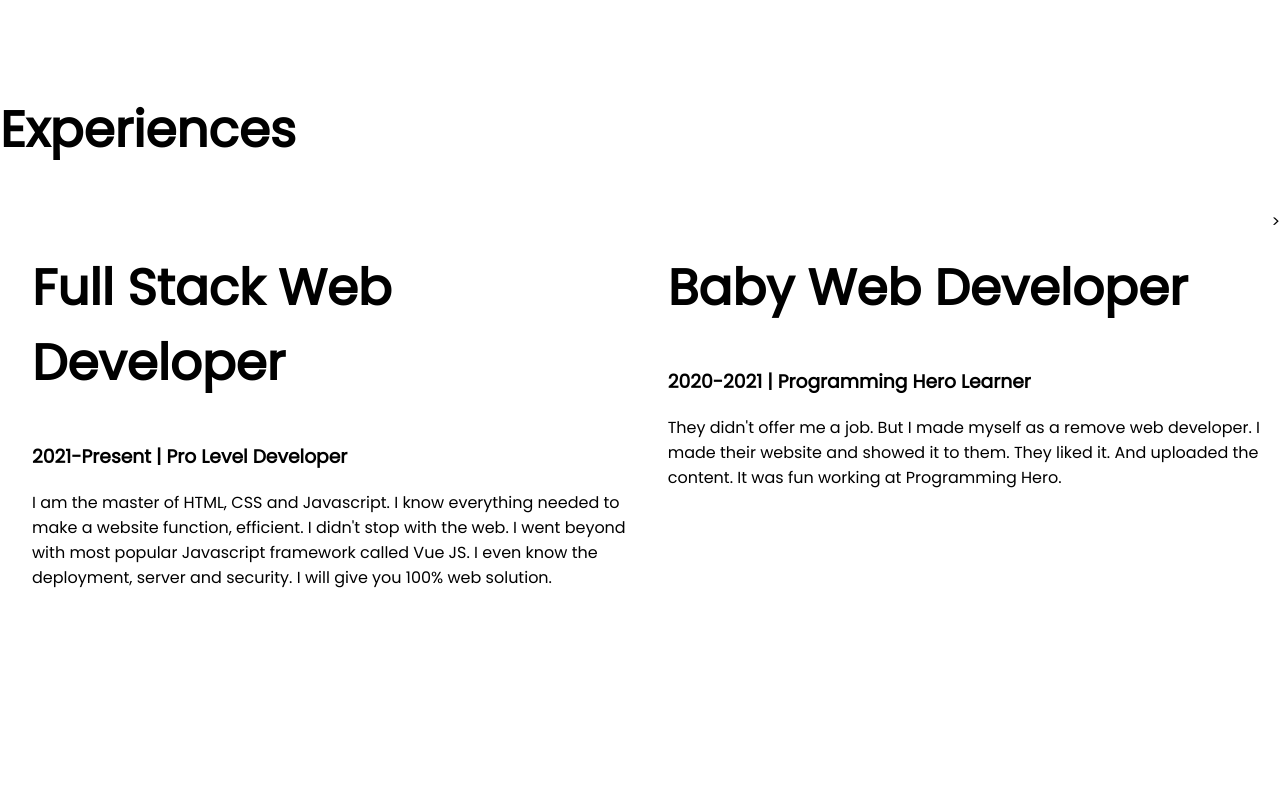
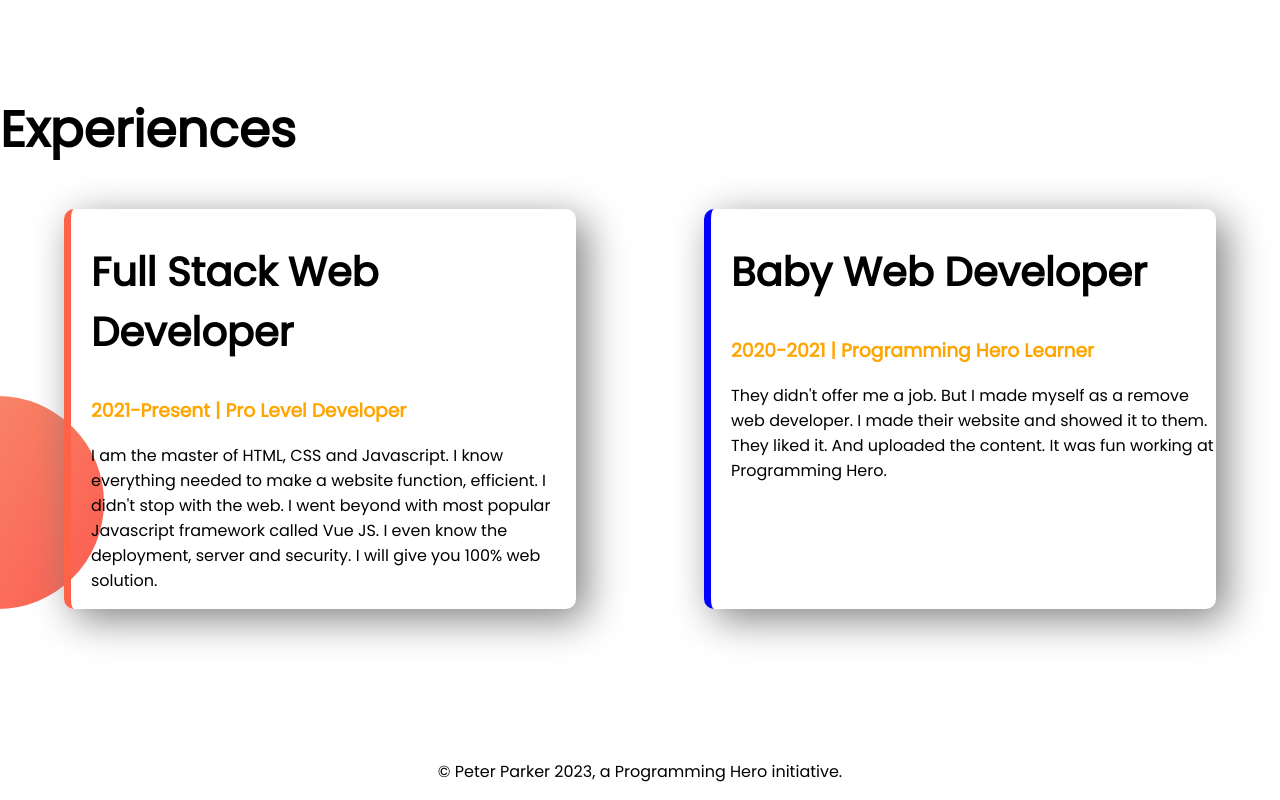
Before and after one commit to tamannachowdhury1/developer-portfolio, a plain HTML site: page index.html in a window 1280 px wide. Shown: the part 1249-2049 px from the top of the page. Before the commit the page ends 2005 px from the top, so only its background shows below. Drawn offline with Linux system fonts and the light colour scheme.

Commit message:
developer

```diff
--- a/index.html
+++ b/index.html
@@ -43,28 +43,30 @@
     </section>
     <section class="experience">
         <h1>Experiences</h1>
-        <div class="flexible-container">
-            <div class="width">
-                <h1>Full Stack Web Developer<h1>
-                        <h3>2021-Present | Pro Level Developer</h3>
+        <div class="flexible-container pic">
+            <div id="full" class="width cxperience">
+                <h2>Full Stack Web Developer<h2>
+                        <h3 class="orange">2021-Present | Pro Level Developer</h3>
                         <p>I am the master of HTML, CSS and Javascript. I know everything needed to make a website
                             function,
                             efficient. I didn't stop with the web. I went beyond with most popular Javascript framework
                             called Vue JS. I even know the deployment, server and security. I will give you 100% web
                             solution.</p>
             </div>
-            <div class="width">
-                <h1>Baby Web Developer</h1>
-                <h3>2020-2021 | Programming Hero Learner</h3>
+            <div id="first" class="width cxperience ">
+                <h2>Baby Web Developer</h2>
+                <h3 class="orange">2020-2021 | Programming Hero Learner</h3>
                 <p>They didn't offer me a job. But I made myself as a remove web developer. I made their website and
                     showed
                     it to them. They liked it. And uploaded the content. It was fun working at Programming Hero.</p>
-            </div>>
-
+            </div>
         </div>
 
-        </div>
+
     </section>
 </body>
+<footer>
+    <p>© Peter Parker 2023, a Programming Hero initiative.</p>
+</footer>
 
 </html>
--- a/style.css
+++ b/style.css
@@ -19,7 +19,6 @@ h1 {
 .width {
     width: 50%;
     padding-left: 2.5%;
-
 
 }
 
@@ -47,3 +46,37 @@ h1 {
     background-position: right;
     background-position-y: bottom;
 }
+
+.cxperience {
+    box-shadow: 10px 10px 40px gray;
+    width: 40%;
+    padding-left: 20px;
+    margin-right: 5%;
+    margin-left: 5%;
+    border-radius: 10px;
+    width: 40%;
+}
+
+h2 {
+    font-size: 40px;
+}
+
+.pic {
+    background-image: url(images/exp-bg.png);
+    background-repeat: no-repeat;
+    background-position: left;
+    background-position-y: bottom;
+
+}
+
+#full {
+    border-left: 7px solid tomato;
+}
+
+#first {
+    border-left: 7px solid blue;
+}
+
+footer p {
+    text-align: center;
+}
```
